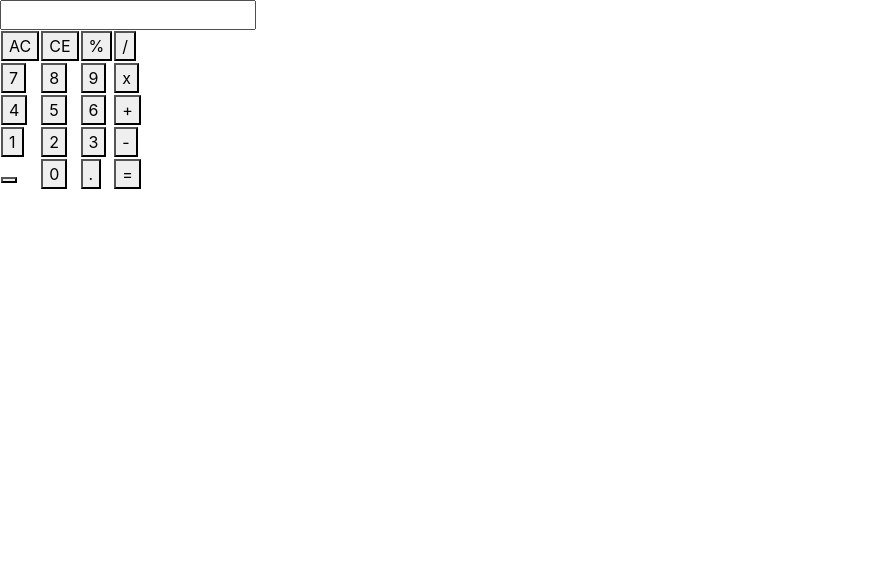
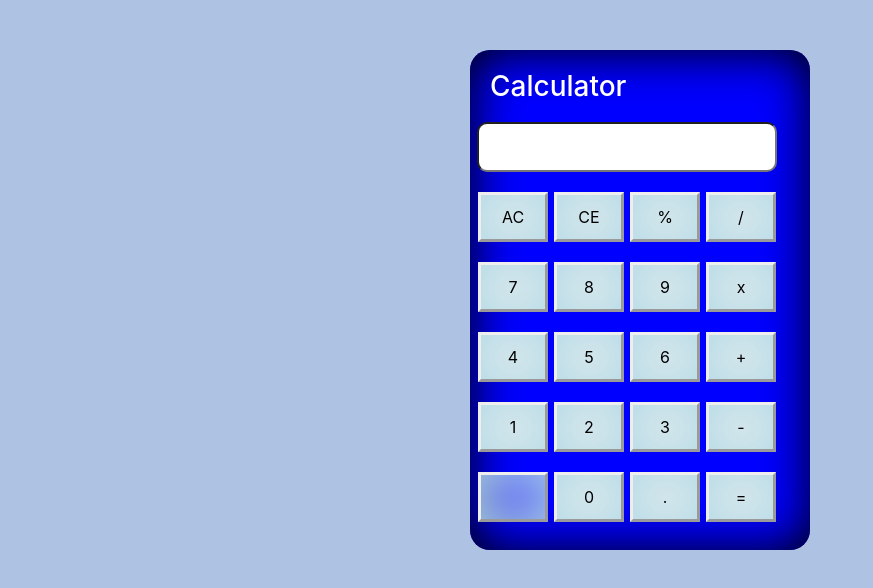
Before and after one commit to baldhead403/Calculator, a plain HTML site: page index.html in a window 1280 px wide. Shown: the whole page, without its empty margins (0-873 px from the left). Drawn offline with nearby package versions, Linux system fonts and the light colour scheme.

Commit message:
Finished

```diff
--- a/index.html
+++ b/index.html
@@ -4,66 +4,74 @@
     <meta charset="UTF-8">
     <meta name="viewport" content="width=device-width, initial-scale=1.0">
     <link rel="stylesheet" href="https://maxcdn.bootstrapcdn.com/bootstrap/4.0.0/css/bootstrap.min.css"     integrity="sha384-Gn5384xqQ1aoWXA+058RXPxPg6fy4IWvTNh0E263XmFcJlSAwiGgFAW/dAiS6JXm" crossorigin="anonymous">
+    <link rel="stylesheet" href="styles.css">
+    <script src="https://code.jquery.com/jquery-3.2.1.slim.min.js" integrity="sha384-KJ3o2DKtIkvYIK3UENzmM7KCkRr/rE9/Qpg6aAZGJwFDMVNA/GpGFF93hXpG5KkN" crossorigin="anonymous"></script>
+    <script src="https://cdnjs.cloudflare.com/ajax/libs/popper.js/1.12.9/umd/popper.min.js" integrity="sha384-ApNbgh9B+Y1QKtv3Rn7W3mgPxhU9K/ScQsAP7hUibX39j7fakFPskvXusvfa0b4Q" crossorigin="anonymous"></script>
+    <script src="https://maxcdn.bootstrapcdn.com/bootstrap/4.0.0/js/bootstrap.min.js" integrity="sha384-JZR6Spejh4U02d8jOt6vLEHfe/JQGiRRSQQxSfFWpi1MquVdAyjUar5+76PVCmYl" crossorigin="anonymous"></script>
+    <script src="scripts.js"></script>
     <title>Calculator</title>
 </head>
 <body>
 
-<form name="calculator"   action="">
-   <table>
 
-       <tr>
-           <input type="text" id="display"  ></tr>
-     <tr>
-       <td> <button id="allClear" onclick="calculator.display.value +='' ">AC</button></td>
-       <td> <button id="clear" onclick="calculator.display.value +='' ">CE</button> </td>
-       <td> <button id="%" onclick="calculator.display.value +='%'"> %</button> </td>
-       <td> <button id="/" onclick="calculator.display.value +='/' "> /</button></td>
-     </tr>
-     <tr>
-         <td><button id="seven" onclick="calculator.display.value +='7' ">7</button></td>
-         <td><button id="eight" onclick="calculator.display.value +='8' ">8</button></td>
-         <td><button id="nine" onclick="calculator.display.value +='9' ">9</button></td>
-         <td><button id="multiply" onclick="calculator.display.value +='*' ">x</button></td>
-     </tr>
-     <tr>
-         <td><button id="four" onclick="calculator.display.value +='4' ">4</button></td>
-         <td><button id="five" onclick="calculator.display.value +='5' ">5</button></td>
-         <td><button id="six" onclick="calculator.display.value +='6' ">6</button></td>
-         <td><button id="addition">+</button></td>
-     </tr>
-     <tr>
-         <td> <button id="one" onclick="calculator.display.value +='1' ">1</button> </td>
-         <td> <button id="two" onclick="calculator.display.value +='2' ">2</button></td>
-         <td> <button id="three" onclick="calculator.display.value +='3' ">3</button></td>
-         <td> <button id="minus" onclick="calculator.display.value +='-' ">-</button></td>
-     </tr>
-     <tr>
-         <td><button id="blank" onclick="calculator.display.value +='' "> </button> </td>
-         <td><button id="zero" onclick="calculator.display.value +='0' ">0</button></td>
-         <td><button id="dot" onclick="calculator.display.value +='.' ">.</button></td>
-         <td><button id="equal" onclick="calculator.display.value = eval(calculator.display.value) ">=</button></td>
-     </tr>
+   <div class="container text-centered" id="calc">
+       <div class="calcBG text-centered" >
+        <div id="calcTitle">
+           <h3 > Calculator </h3>
+        </div>
 
+        <!--Results Text Area-->
 
-   </table>
-</form>
+           <div class="row" id="results">
+             <form name="calc" action="">
+               <input class="screen text-right" type="text" id="display" readonly >
+            </form>
+           </div>
+
+           <!--Calculator buttons-->
+     <div class="row">
+        <button id="allClear" type="button" onclick="clearScr()">AC</button>
+        <button id="clear" onclick="clearScr()">CE</button>
+        <button id="%" onclick="modNum()" > %</button>
+        <button id="/" onclick="myCalculator(this.id)"> /</button>
+     </div>
+
+     <div class="row">
+
+         <button id="7" onclick="myCalculator(this.id)">7</button>
+         <button id="8" onclick="myCalculator(this.id)">8</button>
+         <button id="9" onclick="myCalculator(this.id)">9</button>
+         <button id="*" onclick="myCalculator(this.id)">x</button>
+     </div>
+
+     <div class="row">
+
+         <button id="4" onclick="myCalculator(this.id)">4</button>
+         <button id="5" onclick="myCalculator(this.id)">5</button>
+         <button id="6" onclick="myCalculator(this.id)">6</button>
+         <button id="+" onclick="myCalculator(this.id)">+</button>
+     </div>
+
+     <div class="row">
+
+          <button id="1" onclick="myCalculator(this.id)">1</button>
+          <button id="2" onclick="myCalculator(this.id)">2</button>
+          <button id="3" onclick="myCalculator(this.id)">3</button>
+          <button id="-" onclick="myCalculator(this.id)">-</button>
+     </div>
+
+     <div class="row">
+
+         <button id="blank" onclick="myCalculator(this.id)" disabled> </button>
+         <button id="0" onclick="myCalculator(this.id)">0</button>
+         <button id="." onclick="myCalculator(this.id)">.</button>
+         <button id="=" onclick="calculate()">=</button>
+     </div>
+
+  </div>
+</div>
 
 
 
-
-
-
-
-
-
-
-
-
-
-
-
-        <script src="https://code.jquery.com/jquery-3.2.1.slim.min.js" integrity="sha384-KJ3o2DKtIkvYIK3UENzmM7KCkRr/rE9/Qpg6aAZGJwFDMVNA/GpGFF93hXpG5KkN" crossorigin="anonymous"></script>
-        <script src="https://cdnjs.cloudflare.com/ajax/libs/popper.js/1.12.9/umd/popper.min.js" integrity="sha384-ApNbgh9B+Y1QKtv3Rn7W3mgPxhU9K/ScQsAP7hUibX39j7fakFPskvXusvfa0b4Q" crossorigin="anonymous"></script>
-        <script src="https://maxcdn.bootstrapcdn.com/bootstrap/4.0.0/js/bootstrap.min.js" integrity="sha384-JZR6Spejh4U02d8jOt6vLEHfe/JQGiRRSQQxSfFWpi1MquVdAyjUar5+76PVCmYl" crossorigin="anonymous"></script>
 </body>
 </html>
--- a/scripts.js
+++ b/scripts.js
@@ -1,3 +1,18 @@
-$(document).ready(function() {
+function myCalculator(id) {
+    document.calc.display.value +=id
 
-});
+}
+function clearScr() {
+    document.calc.display.value=""
+}
+function modNum() {
+
+    document.calc.display.value +="%"
+
+}
+function calculate() {
+
+        input = eval(document.calc.display.value)
+        document.calc.display.value = input
+
+}
--- a/styles.css
+++ b/styles.css
@@ -0,0 +1,59 @@
+body{
+
+    background: #aec3e4;
+
+
+}
+.container{
+
+  background-color: blue;
+  border-radius: 20px;
+  padding: 20px;
+  margin-top: 50px;
+  margin-bottom: 50px;
+  box-shadow: inset 1px 1px 50px black;
+  width: 340px;
+  height: 500px;
+
+
+
+}
+ calcBG
+ {
+
+          background-color: blue;
+          border-radius: 20px;
+          padding: 20px;
+          margin-top: 50px;
+          margin-bottom: 50px;
+          box-shadow: inset 1px 1px 50px black;
+
+
+}
+
+h3{
+
+    color: white;
+}
+
+input{
+
+  height: 50px;
+  border-radius: 10px;
+  padding: 10px;
+  margin: 10px 2px;
+  font-size: 16px;
+  font-weight: bold;
+  width: 300px;
+}
+
+button{
+
+    height: 50px;
+    width: 70px;
+    margin: 10px 3px;
+    box-shadow: inset 1px 1px 50px lightblue;
+    border: none;
+    border-style: outset;
+
+}
```
